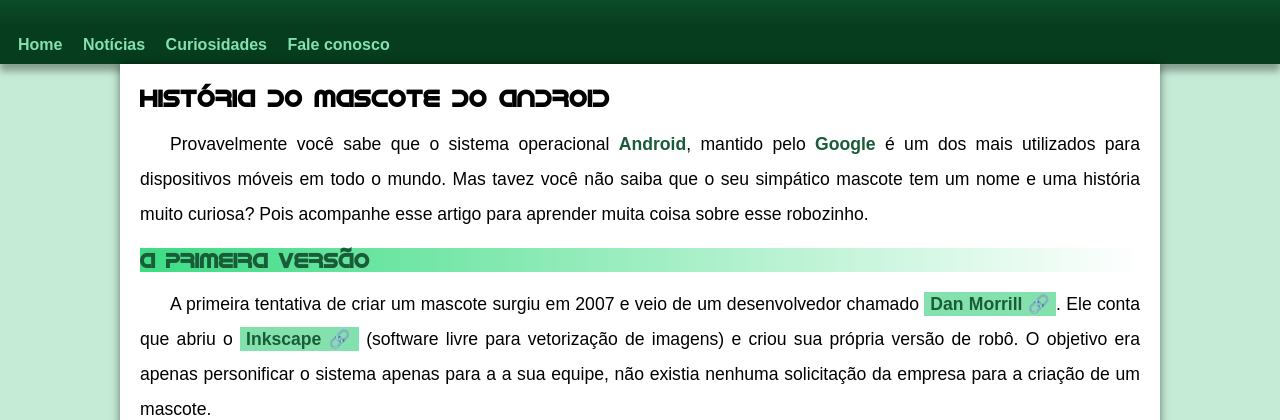
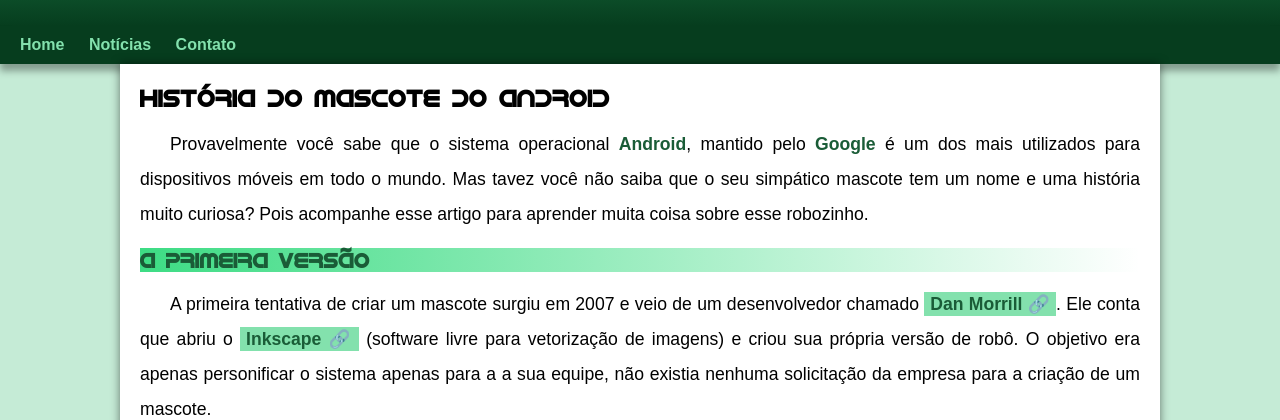
Before and after one commit to EderneyJunior/site-android, a plain HTML site: page index.html in a window 1280 px wide. Shown: the part 164-584 px from the top of the page. Drawn offline with Linux system fonts and the light colour scheme.

Commit message:
Nova atualização

```diff
--- a/estilo/style.css
+++ b/estilo/style.css
@@ -68,7 +68,7 @@ nav {
 
 nav > a{
     color: var(--cor1);
-    padding: 8px;
+    padding: 10px;
     text-decoration: none;
     font-weight: bold;
     border-radius: 5px;
--- a/index.html
+++ b/index.html
@@ -17,8 +17,7 @@
     <nav>
         <a href="#">Home</a>
         <a href="#">Notícias</a>
-        <a href="#">Curiosidades</a>
-        <a href="#">Fale conosco</a>
+        <a href="#">Contato</a>
     </nav>
     <main>
         <article>
```
